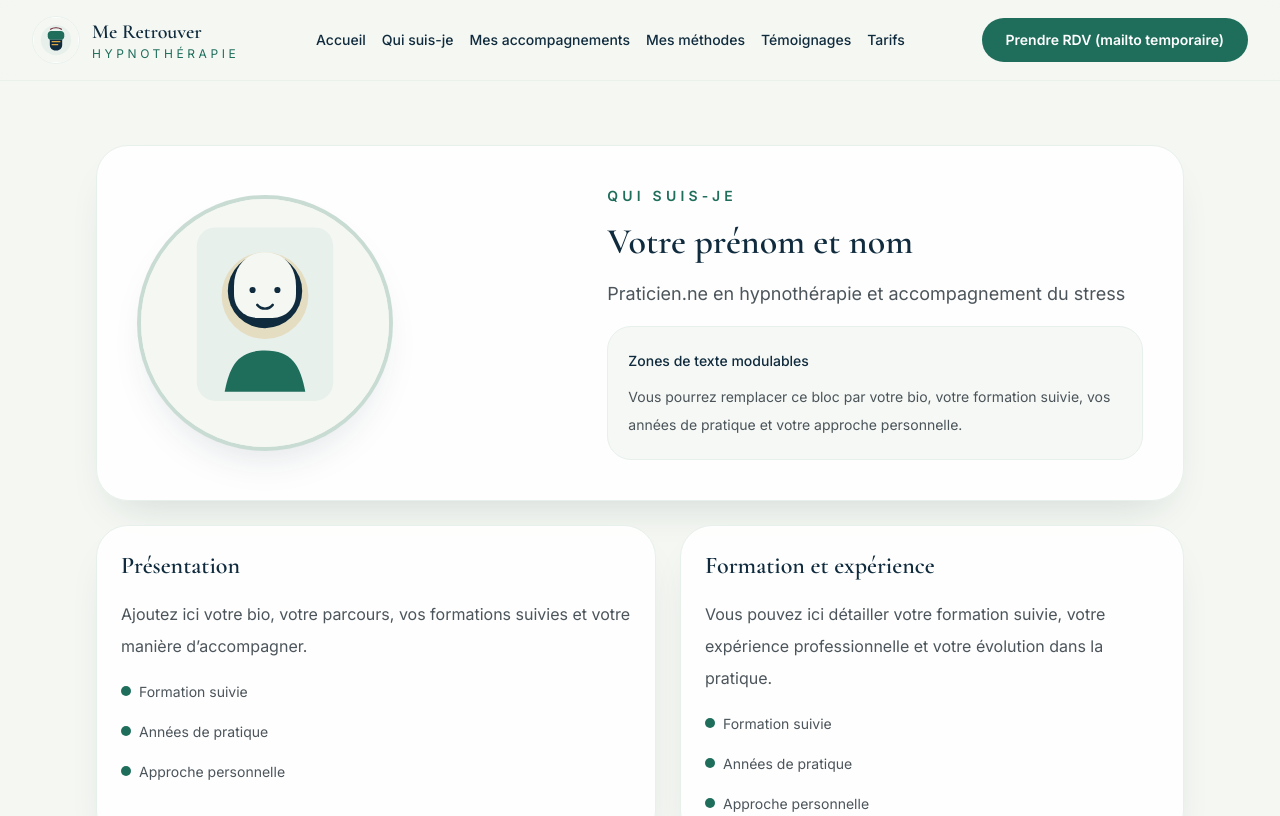
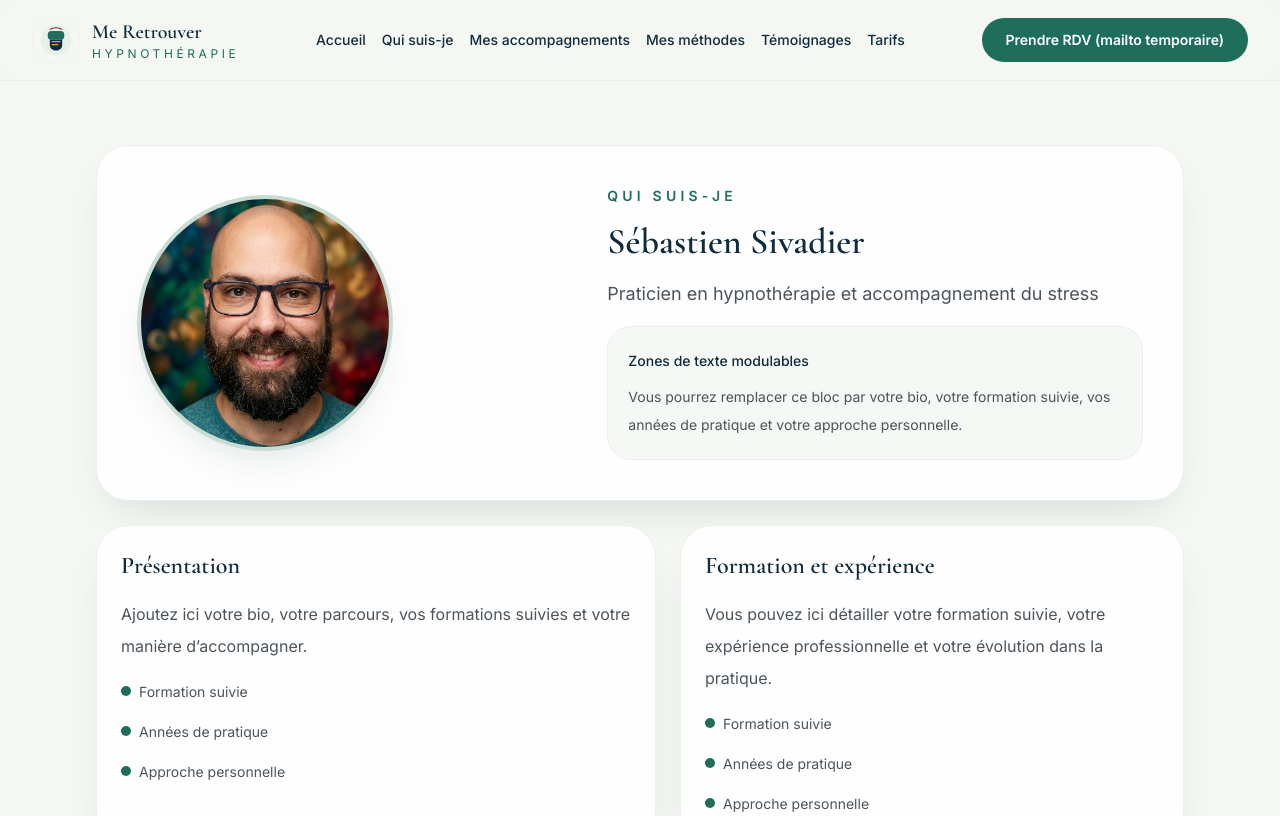
Before and after one commit to ssivadier/MeRetrouver, a Next.js app: page /qui-suis-je in a window 1280 px wide. Shown: the top 816 px of the page. Built offline with nearby package versions, Linux system fonts and the light colour scheme.

Commit message:
Use profile photo and update name on about page

```diff
--- a/components/about/ProfileHero.tsx
+++ b/components/about/ProfileHero.tsx
@@ -5,15 +5,15 @@ type ProfileHeroProps = {
 };
 
 export function ProfileHero({
-  name = 'Votre prénom et nom',
-  role = 'Praticien.ne en hypnothérapie et accompagnement du stress',
-  imageAlt = 'Portrait du praticien',
+  name = 'Sébastien Sivadier',
+  role = 'Praticien en hypnothérapie et accompagnement du stress',
+  imageAlt = 'Portrait de Sébastien Sivadier',
 }: ProfileHeroProps) {
   return (
     <section className="grid gap-8 rounded-[2rem] border border-brand-mist bg-white/90 p-8 shadow-soft lg:grid-cols-[0.9fr_1.1fr] lg:items-center lg:p-10">
       <div className="flex justify-center lg:justify-start">
         <div className="flex h-56 w-56 items-center justify-center overflow-hidden rounded-full border-4 border-brand-emerald/20 bg-brand-paper shadow-soft sm:h-64 sm:w-64">
-          <img src="/portrait-placeholder.svg" alt={imageAlt} className="h-full w-full object-cover" />
+          <img src="/photo_profil.png" alt={imageAlt} className="h-full w-full object-cover" />
         </div>
       </div>
       <div className="space-y-4">
```
Also changed, not shown: public/photo_profil.png (added).
